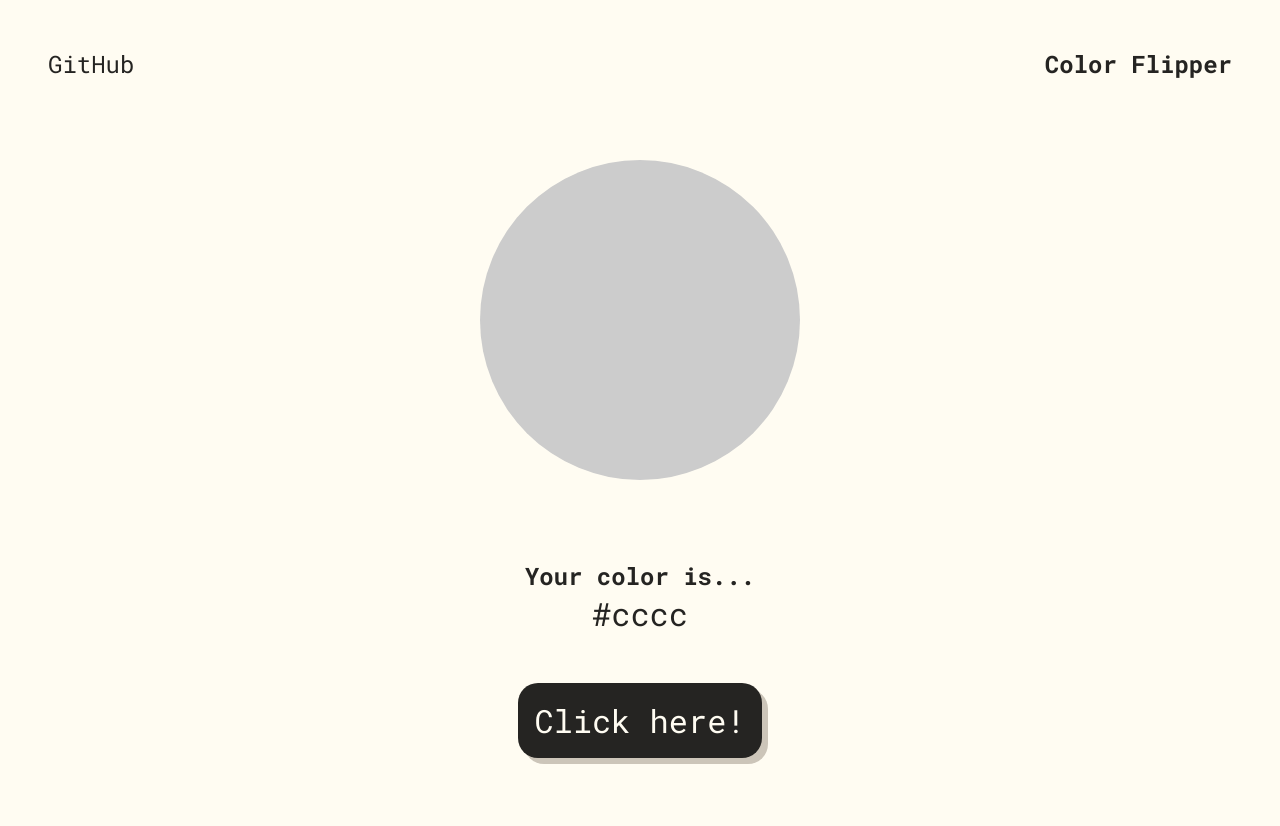
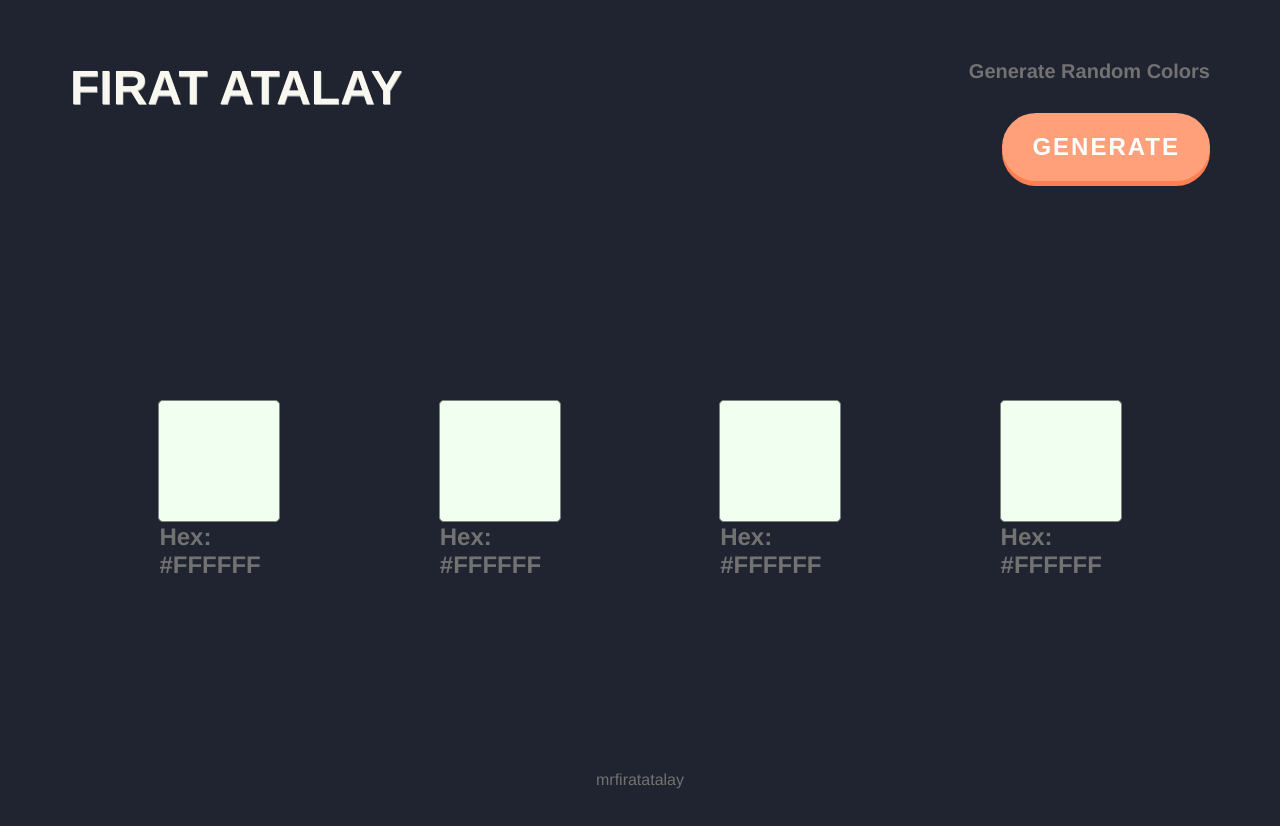
Before and after one commit to mrfiratatalay/myJavaScriptProjects, a plain HTML site: page 1-Color Flipper/o/index.html in a window 1280 px wide. After the commit the page ends 800 px from the top, so only its background shows below. Drawn offline with Linux system fonts and the light colour scheme.

Commit message:
TOTALLY UPDATE was done.

```diff
--- a/1-Color Flipper/o/index.html
+++ b/1-Color Flipper/o/index.html
@@ -13,29 +13,34 @@
     <script src="index.js"></script>
   </head>
   <body>
-    <nav class="navbar">
-      <a href="https://github.com/mrfiratatalay" class="href">GitHub</a>
-      <!-- "navbar" class'ına sahip bir navigasyon çubuğu oluşturuluyor ve "GitHub"
-      linki ekleniyor. -->
-      <h1 class="site-title">Color Flipper</h1>
-      <!-- Sayfanın başlık kısmına "Color Flipper" metni ekleniyor. -->
-    </nav>
+    <header>
+      <div class="left">
+        <h1>FIRAT ATALAY</h1>
+      </div>
 
-    <main class="container">
-      <div class="container-form">
-        <div class="square" id="circle"></div>
-        <!-- "container-form" class'ına sahip bir kutu oluşturuluyor ve içinde
-        "square" class'ına sahip bir kare, "circle" id'li bir element bulunuyor. -->
-        <h2 class="title-text">Your color is...</h2>
-        <!-- "container-form" class'ına sahip kutunun altında "Your color is..."
-        başlığı ekleniyor. -->
-        <span id="color-text" class="color-text">#cccc</span>
-        <!-- "color-text" id'li bir element ekleniyor ve "#cccc" metni içeriyor. -->
+      <div class="right">
+        <h2>Generate Random Colors</h2>
+        <button class="button" id="btn">Generate</button>
       </div>
-      <button id="random-generator" class="random-generator">
-        Click here!
-      </button>
-      <!-- "random-generator" id'li bir buton oluşturuluyor ve "Click here!" metni ekleniyor. -->
+    </header>
+
+    <main>
+      <div class="numOne">
+        <h2 id="numOne">Hex: <span id="one">#FFFFFF</span></h2>
+      </div>
+      <div class="numTwo">
+        <h2 id="numTwo">Hex: <span id="two">#FFFFFF</span></h2>
+      </div>
+      <div class="numThree">
+        <h2 id="numThree">Hex: <span id="three">#FFFFFF</span></h2>
+      </div>
+      <div class="numFour">
+        <h2 id="numFour">Hex: <span id="four">#FFFFFF</span></h2>
+      </div>
     </main>
+
+    <footer>
+      <span>mrfiratatalay</span>
+    </footer>
   </body>
 </html>
--- a/1-Color Flipper/o/index.js
+++ b/1-Color Flipper/o/index.js
@@ -1,27 +1,55 @@
 window.onload = function () {
-  const HEX = [0, 1, 2, 3, 4, 5, 6, 7, 8, 9, "A", "B", "C", "D", "E", "F"]; // "HEX" adında bir sabit tanımlanıyor ve içine 0-9 arası sayılar ve A-F harfleri ekleniyor. Bu dizi, rastgele HEX renk kodları oluşturmak için kullanılacak.
+  const hex = [
+    "0",
+    "1",
+    "2",
+    "3",
+    "4",
+    "5",
+    "6",
+    "7",
+    "8",
+    "9",
+    "A",
+    "B",
+    "C",
+    "D",
+    "E",
+    "F",
+  ];
 
-  const button = document.getElementById("random-generator"); // HTML'deki "random-generator" id'sine sahip buton, "button" değişkenine atandı.
+  const btn = document.getElementById("btn");
+  const one = document.querySelector(".numOne");
+  const two = document.querySelector(".numTwo");
+  const three = document.querySelector(".numThree");
+  const four = document.querySelector(".numFour");
+  const numOne = document.getElementById("one");
+  const numTwo = document.getElementById("two");
+  const numThree = document.getElementById("three");
+  const numFour = document.getElementById("four");
 
-  const colorText = document.getElementById("color-text"); // HTML'deki "color-text" id'sine sahip bir element, "colorText" değişkenine atandı.
+  function randHexColor() {
+    let hexColor = "#";
+    for (let i = 0; i < 6; i++) {
+      hexColor += hex[Math.floor(Math.random() * hex.length)];
+    }
+    return hexColor;
+  }
 
-  let background = document.getElementById("circle"); // HTML'deki "circle" id'sine sahip bir element, "background" değişkenine atandı.
+  const hexDisplay = () => {
+    let hexOne = randHexColor();
+    let hexTwo = randHexColor();
+    let hexThree = randHexColor();
+    let hexFour = randHexColor();
+    one.style.backgroundColor = hexOne;
+    two.style.backgroundColor = hexTwo;
+    three.style.backgroundColor = hexThree;
+    four.style.backgroundColor = hexFour;
+    numOne.textContent = hexOne;
+    numTwo.textContent = hexTwo;
+    numThree.textContent = hexThree;
+    numFour.textContent = hexFour;
+  };
 
-  function getRandomNumber() {
-    return Math.floor(Math.random() * HEX.length); // HEX dizisi içindeki elemanların sayısı ile çarpılan rastgele bir sayı döndüren bir fonksiyon tanımlanıyor.
-  }
-  // "click" olayı gerçekleştiğinde çalışacak bir olay dinleyicisi eklendi.
-
-  button.addEventListener("click", () => {
-    let hexColor = "#"; // hex renk kodunun başına "#" işareti eklendi.
-
-    // 6 karakterli bir hex renk kodu oluşturmak için, HEX dizisinden rastgele 6 eleman seçilip hexColor değişkenine ekleniyor.
-    for (let i = 0; i < 6; i++) {
-      hexColor += HEX[getRandomNumber()];
-    }
-
-    colorText.textContent = hexColor; // HTML'deki "color-text" elementinin metni, oluşturulan hex renk kodu ile değiştiriliyor.
-    colorText.style.color = hexColor; // "color-text" elementinin yazı rengi, oluşturulan hex renk kodu ile değiştiriliyor.
-    background.style.backgroundColor = hexColor; // "circle" elementinin arka plan rengi, oluşturulan hex renk kodu ile değiştiriliyor.
-  });
+  btn.addEventListener("click", hexDisplay);
 };
--- a/1-Color Flipper/o/style.css
+++ b/1-Color Flipper/o/style.css
@@ -1,100 +1,190 @@
-@import url("https://fonts.googleapis.com/css2?family=Roboto+Mono:wght@100;300;400;700&display=swap");
-
-/* Google Fonts'tan Roboto Mono yazı tipini çağırmak için bir stil yönergesi kullanılıyor */
-
-:root {
-  --light: #fffcf2;
-  --mid-light: #ccc5b9;
-  --mid: #403d39;
-  --dark: #252422;
-}
-
-/* CSS değişkenleri tanımlanıyor ve bunlar herhangi bir stil yönergesinde kullanılabilecek önceden tanımlanmış renk kodlarına eşleniyor */
-
 * {
   margin: 0;
   padding: 0;
-  box-sizing: border-box;
-  font-family: "Roboto Mono", monospace;
 }
 
-/* Tüm HTML elementleri için varsayılan ayarlar belirtiliyor: Kenar boşluğu, iç boşluk, kutu boyutlandırma, ve yazı tipi ayarları tanımlanıyor */
-
 body {
-  background-color: var(--light);
-  color: var(--dark);
-
-  margin: 3em;
-  height: 100%;
+  display: flex;
+  flex-direction: column;
+  background-color: #202430;
+  font-family: "Franklin Gothic Medium", "Arial Narrow", Arial, sans-serif;
+}
+header {
+  height: 50vh;
+  display: flex;
+  justify-content: center;
 }
 
-/* HTML <body> elementinin stil özellikleri belirleniyor: Arkaplan rengi, yazı rengi, kenar boşluğu, ve yükseklik özellikleri tanımlanıyor */
-
-.navbar {
+.left {
+  width: 50%;
   display: flex;
-  justify-content: space-between;
-  align-items: center;
+  align-items: flex-start;
+  flex-direction: column;
+  color: #f8f8f1;
+  font-size: 24px;
+  font-weight: 700;
 }
 
-/* Navbar stil özellikleri belirleniyor: Navbar HTML elementi için Flexbox düzeni (öğeleri yatay olarak hizalama) tanımlanıyor, öğeler arasında boşluk bırakmak için "justify-content: space-between" kullanılıyor, ve öğeleri dikey olarak hizalamak için "align-items: center" kullanılıyor */
-
-.navbar a {
-  text-decoration: none;
-  color: var(--dark);
-  font-size: 1.5em;
+h1 {
+  padding-top: 60px;
+  padding-left: 70px;
+  text-shadow: 0.5px 0.5px #aaaaaa;
 }
 
-/* Navbar'daki linklerin stil özellikleri belirleniyor: Alt çizgi olmaması için "text-decoration: none" kullanılıyor, yazı rengi belirleniyor, ve yazı boyutu belirleniyor */
-
-main {
+.right {
+  width: 50%;
   display: flex;
-  align-items: center;
-  justify-content: center;
+  align-items: flex-end;
   flex-direction: column;
 }
 
-/* HTML <main> elementinin stil özellikleri belirleniyor: Flexbox düzeni (öğeleri dikey olarak hizalama) kullanılıyor, öğeleri yatay ve dikey olarak hizalamak için "align-items: center" ve "justify-content: center" kullanılıyor */
+.right > h2 {
+  color: #727272;
+  font-size: 20px;
+  padding-right: 70px;
+  padding-top: 60px;
+  padding-bottom: 30px;
+}
 
-.container-form {
+/* button {
+  border-radius: 0.3em;
+  border-style: none;
+  padding: 5px;
+  font-weight: 700;
+  margin-right: 70px;
+  font-size: 18px;
+  color: #727272;
+  background-color: #f8f8f1;
+  cursor: pointer;
+} */
+/* Buton stilleri */
+.button {
+  display: inline-block;
+  padding: 20px 30px;
+  margin-right: 70px;
+  font-size: 24px;
+  font-weight: bold;
+  text-align: center;
+  text-transform: uppercase;
+  letter-spacing: 2px;
+  color: #fff;
+  background-color: #ffa07a;
+  border-radius: 50px;
+  border: none;
+  box-shadow: 0px 5px 0px #ff7f50;
+  position: relative;
+  overflow: hidden;
+  transition: all 0.3s ease-in-out;
+}
+
+/* Butonun durumuna göre stilleri */
+.button:hover {
+  background-color: #ff6347;
+  box-shadow: 0px 5px 0px #ff4500;
+  cursor: pointer;
+  color: #fff; /* Metnin rengini beyaz yapar */
+}
+
+.button:active {
+  top: 5px;
+  box-shadow: none;
+}
+
+/* Buton içeriği stilleri */
+.button span {
+  position: relative;
+  z-index: 2;
+}
+
+.button:before {
+  content: "";
+  position: absolute;
+  top: 0;
+  left: 0;
+  width: 100%;
+  height: 100%;
+  background-color: hsla(9, 100%, 64%, 0.407);
+  border-radius: 50px;
+  z-index: 1;
+  transform: scaleX(0);
+  transform-origin: right center;
+  transition: all 0.3s ease-in-out;
+}
+
+.button:hover:before {
+  transform: scaleX(1);
+  transform-origin: left center;
+}
+
+main {
+  height: 45vh;
+  display: flex;
+  flex-direction: row;
+  justify-content: space-evenly;
+}
+
+.numOne {
+  display: flex;
+  flex-direction: column;
+  justify-content: center;
+  align-items: center;
+  height: 120px;
+  width: 120px;
+  border-radius: 0.3em;
+  border: 0.5px solid gray;
+  background-color: honeydew;
+}
+
+.numTwo {
   display: flex;
   flex-direction: column;
   align-items: center;
+  justify-content: center;
+  height: 120px;
+  width: 120px;
+  border-radius: 0.3em;
+  border: 0.5px solid gray;
+  background-color: honeydew;
 }
 
-/* .container-form sınıfı bir flex konteynerdir ve içindeki öğeleri dikey olarak hizalar. */
-
-.color-text {
-  font-size: 2em;
+.numThree {
+  display: flex;
+  align-items: center;
+  flex-direction: column;
+  justify-content: center;
+  height: 120px;
+  width: 120px;
+  border-radius: 0.3em;
+  border: 0.5px solid gray;
+  background-color: honeydew;
 }
 
-/* .color-text sınıfı 2em boyutunda bir yazı tipi kullanır. */
-
-.square {
-  width: 20em;
-  height: 20em;
-  background-color: #ccc;
-  border-radius: 999px;
-  margin: 5em;
+.numFour {
+  display: flex;
+  flex-direction: column;
+  justify-content: center;
+  align-items: center;
+  height: 120px;
+  width: 120px;
+  border-radius: 0.3em;
+  border: 0.5px solid gray;
+  background-color: honeydew;
 }
 
-/* .square sınıfı, 20em genişliğinde ve 20em yüksekliğinde bir kare oluşturur. Kare arka plan rengi #ccc ve kenar yarıçapı 999px'dir. Kare, 5em boşluk ile diğer öğelerden ayrılır. */
-
-.random-generator {
-  margin: 1.5em;
-  padding: 0.5em;
-  font-size: 2em;
-  border-radius: 20px;
-  border: none;
-  background-color: var(--dark);
-  color: var(--light);
-  box-shadow: 6px 6px 0px var(--mid-light);
+#numOne,
+#numTwo,
+#numThree,
+#numFour {
+  margin-top: 180px;
+  color: #727272;
 }
 
-/* .random-generator sınıfı, 20 piksel yarıçaplı ve kenarları olmayan bir kutu oluşturur. Kutunun arka plan rengi var(--dark) ve yazı rengi var(--light) 'dır. Kutu, 1.5em margin ve 0.5em padding değerleri ile diğer öğelerden ayrılır. Kutu, 6px sağ alt köşesinde bir gölgeye sahiptir. */
-
-.random-generator:hover {
-  box-shadow: -6px -6px 0px var(--mid-light);
-  cursor: pointer;
+footer {
+  height: 5vh;
+  display: flex;
+  bottom: 0px;
+  align-items: center;
+  justify-content: center;
+  font-weight: 400;
+  color: #727272;
 }
-
-/* .random-generator sınıfına bir hover durumunda uygulanan özellik, kutunun sol üst köşesinde (-6px, -6px) bir gölge etkisi yaratmaktır. */
```
Also changed, not shown: 1-Color Flipper/o/screen.png (added).
